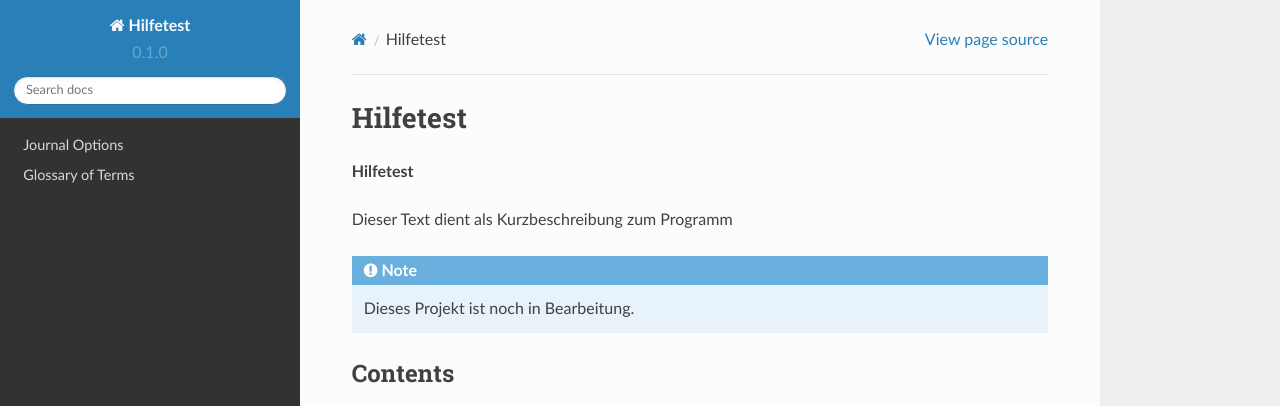
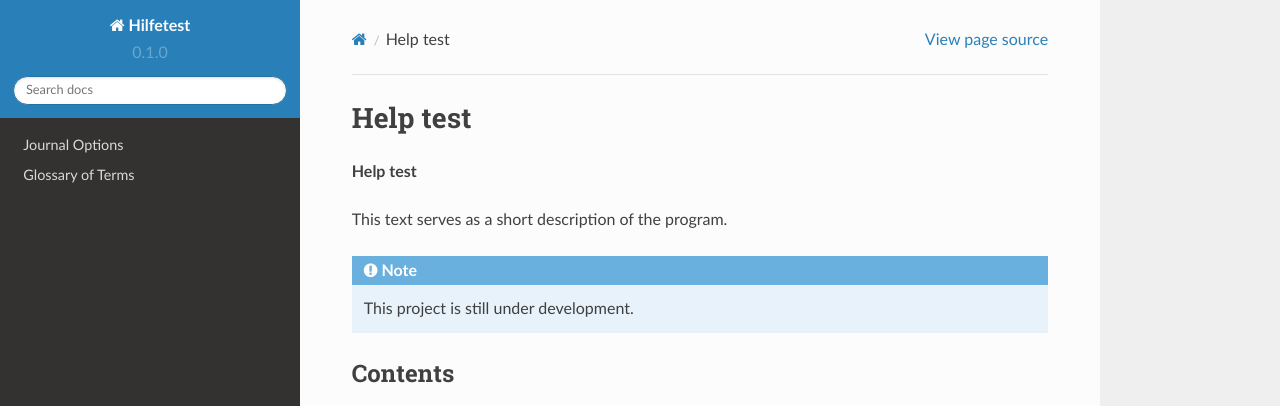
Before and after one commit to Samusin95/rtd-tutorial_EN, a Sphinx documentation site: the page built from docs/source/index.rst, in a window 1280 px wide. Shown: the top 406 px of the page. Built offline with Sphinx 7.4.7 and the Read the Docs theme 2.0.0, drawn with Linux system fonts in a browser that asks for light colours.

Commit message:
Update index.rst

```diff
--- a/docs/source/index.rst
+++ b/docs/source/index.rst
@@ -1,13 +1,13 @@
-Hilfetest
-===================================
+Help test
+====
 
-**Hilfetest**
+**Help test**
 
-Dieser Text dient als Kurzbeschreibung zum Programm
+This text serves as a short description of the program.
 
 .. note::
 
-   Dieses Projekt ist noch in Bearbeitung.
+   This project is still under development.
 
 Contents
 --------
```
